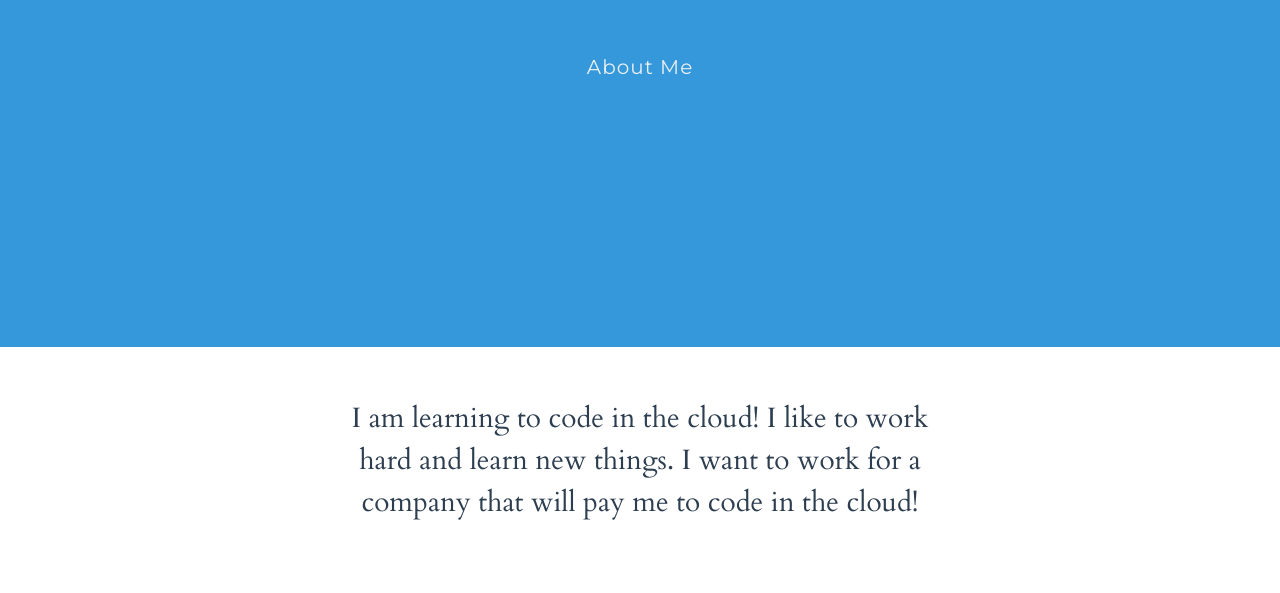
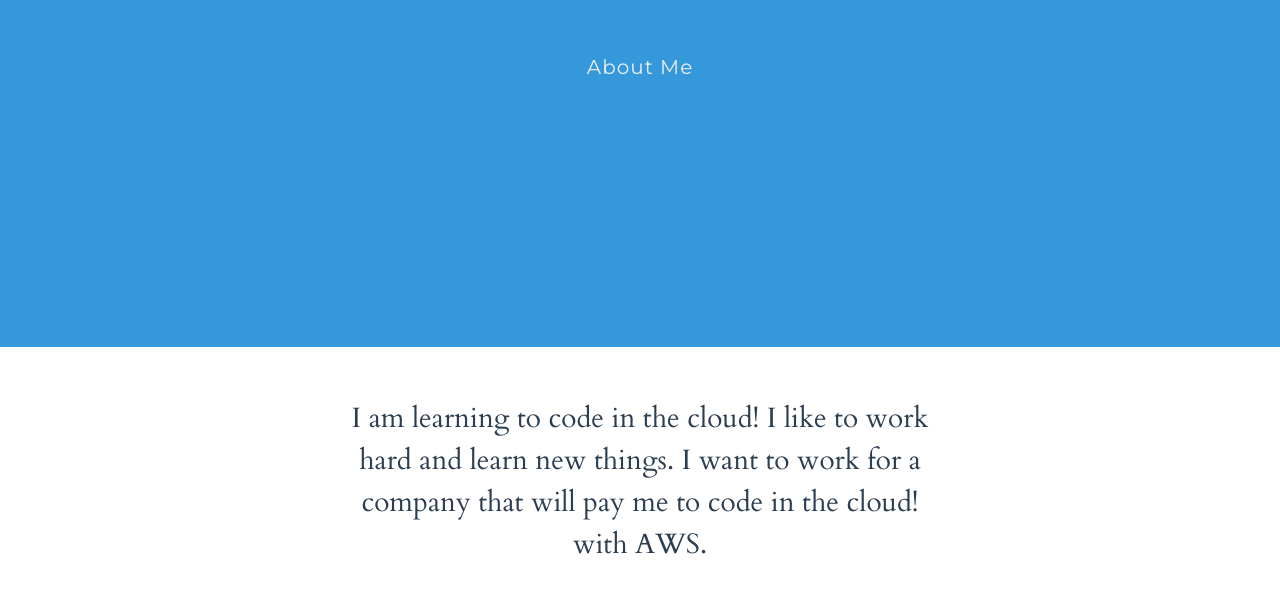
Before and after one commit to andyserrato/my-portfolio, a plain HTML site: page index.html in a window 1280 px wide. Shown: the part 1449-2042 px from the top of the page. Drawn offline with nearby package versions, Linux system fonts and the light colour scheme.

Commit message:
Changed the text on index.html

```diff
--- a/index.html
+++ b/index.html
@@ -119,7 +119,7 @@
     <section class="section section--alignCentered section--description">
       <p class="color--darkgrey section__description">
         I am learning to code in the cloud! I like to work hard and learn new things.
-        I want to work for a company that will pay me to code in the cloud!
+        I want to work for a company that will pay me to code in the cloud! with AWS.
       </p>
 
     <div class="background--skyBlue modal--closed">
```
